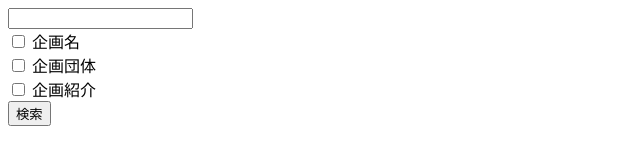
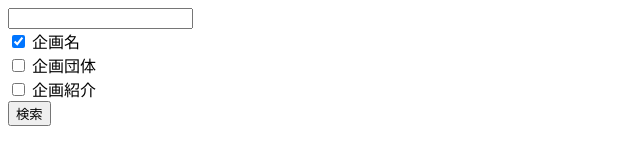
Before and after one commit to sudame/jsys17-search-system, a plain HTML site: page index.html in a window 1280 px wide. Shown: the full height of the page, 0-640 px from the left. Drawn offline with Linux system fonts and the light colour scheme.

Commit message:
企画名のチェックボックスをデフォルトでcheckedに

```diff
--- a/index.html
+++ b/index.html
@@ -13,7 +13,7 @@
 <body>
     <form action="" onsubmit="return false;">
         <input type="search" name="event_search" id="event_search"><br>
-        <input type="checkbox" name="include_event_name" id="include_event_name">
+        <input type="checkbox" name="include_event_name" id="include_event_name" checked>
         <label for="include_event_name">企画名</label> <br>
         <input type="checkbox" name="include_group_name" id="include_group_name">
         <label for="include_group_name">企画団体</label> <br>
```
